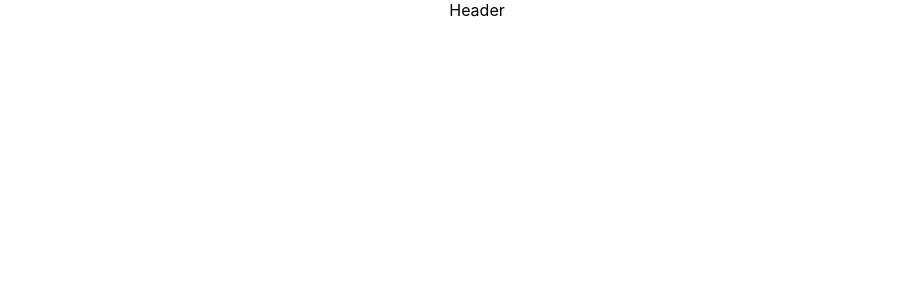
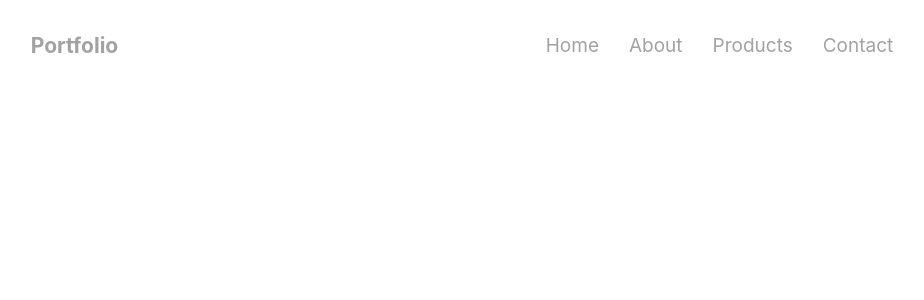
Before and after one commit to takuyahori/portfolio, a React (Create React App) app: page / in a window 1280 px wide. Shown: the top 300 px of the page, without its empty margins (163-1087 px from the left). Built offline with nearby package versions, Linux system fonts and the light colour scheme.

Commit message:
headerデザイン記述

```diff
--- a/src/App.css
+++ b/src/App.css
@@ -1,38 +1,35 @@
 .App {
-  text-align: center;
+  font-size: 18px;
+  width: 100%;
+  height: 100vh;
 }
 
-.App-logo {
-  height: 40vmin;
-  pointer-events: none;
+header {
+  display: flex;
+  justify-content: space-around;
+  align-items: center;
+  background: rgb(255, 255, 255);
+  width: 100%;
+  color: rgb(70, 70, 70);
+  height: 90px;
+  position: fixed;
+  z-index: 10;
+  opacity: 0.5;
 }
 
-@media (prefers-reduced-motion: no-preference) {
-  .App-logo {
-    animation: App-logo-spin infinite 20s linear;
-  }
+nav ul li {
+  list-style: none;
+  display: inline-block;
+  margin-right: 30px;
 }
 
-.App-header {
-  background-color: #282c34;
-  min-height: 100vh;
-  display: flex;
-  flex-direction: column;
-  align-items: center;
-  justify-content: center;
-  font-size: calc(10px + 2vmin);
-  color: white;
+nav ul li a {
+  font-size: 19px;
+  text-decoration: none;
+  transition: all 0.2s;
+  color: rgb(70, 70, 70);
 }
 
-.App-link {
-  color: #61dafb;
+nav ul li a:hover {
+  color: rgb(238, 247, 115)
 }
-
-@keyframes App-logo-spin {
-  from {
-    transform: rotate(0deg);
-  }
-  to {
-    transform: rotate(360deg);
-  }
-}
--- a/src/component/Header.js
+++ b/src/component/Header.js
@@ -2,7 +2,28 @@ import React from 'react'
 
 const Header = () => {
   return (
-    <div>Header</div>
+    <header>
+        <div className='logo'>
+            <h3>Portfolio</h3>
+        </div>
+
+        <nav>
+            <ul>
+                <li>
+                    <a href="#">Home</a>
+                </li>
+                <li>
+                    <a href="#">About</a>
+                </li>
+                <li>
+                    <a href="#">Products</a>
+                </li>
+                <li>
+                    <a href="#">Contact</a>
+                </li>
+            </ul>
+        </nav>
+    </header>
   )
 }
 
```
